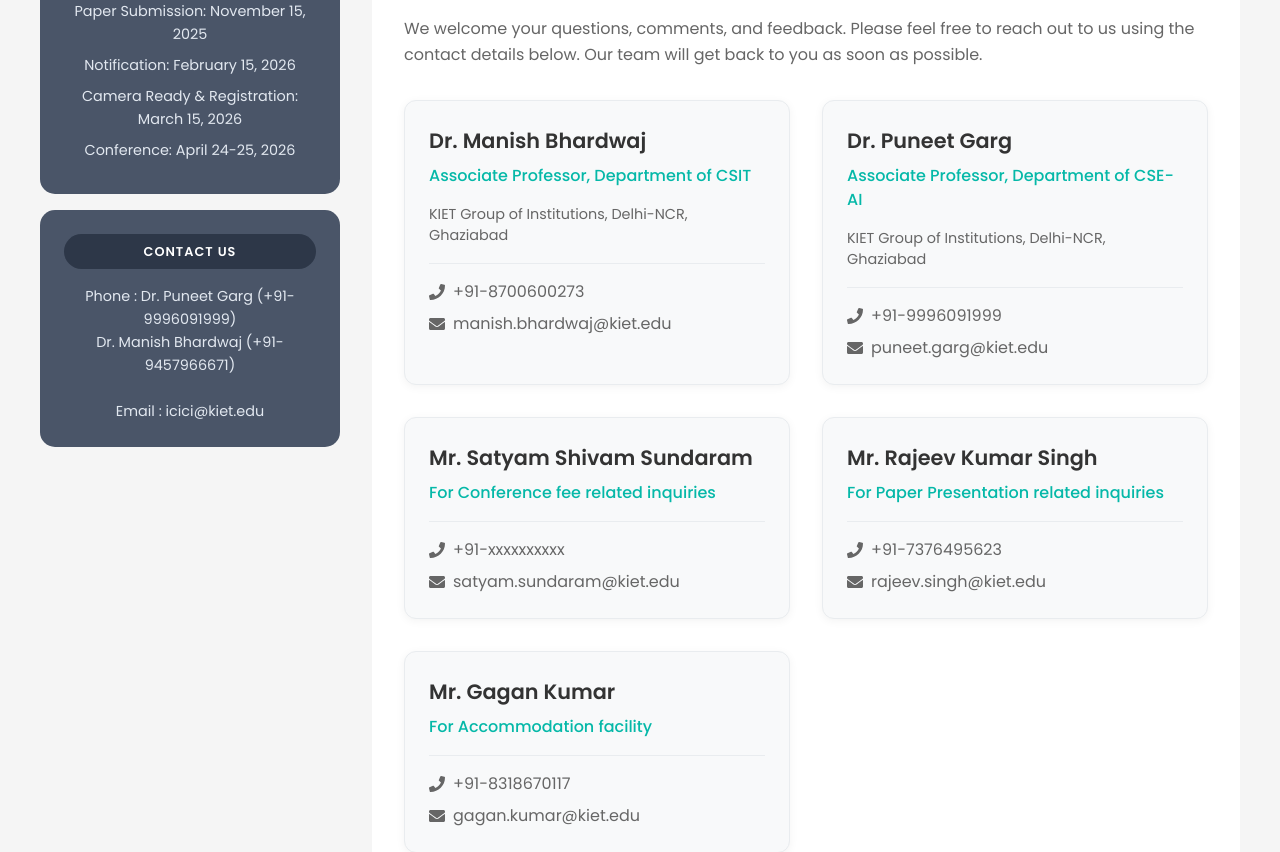
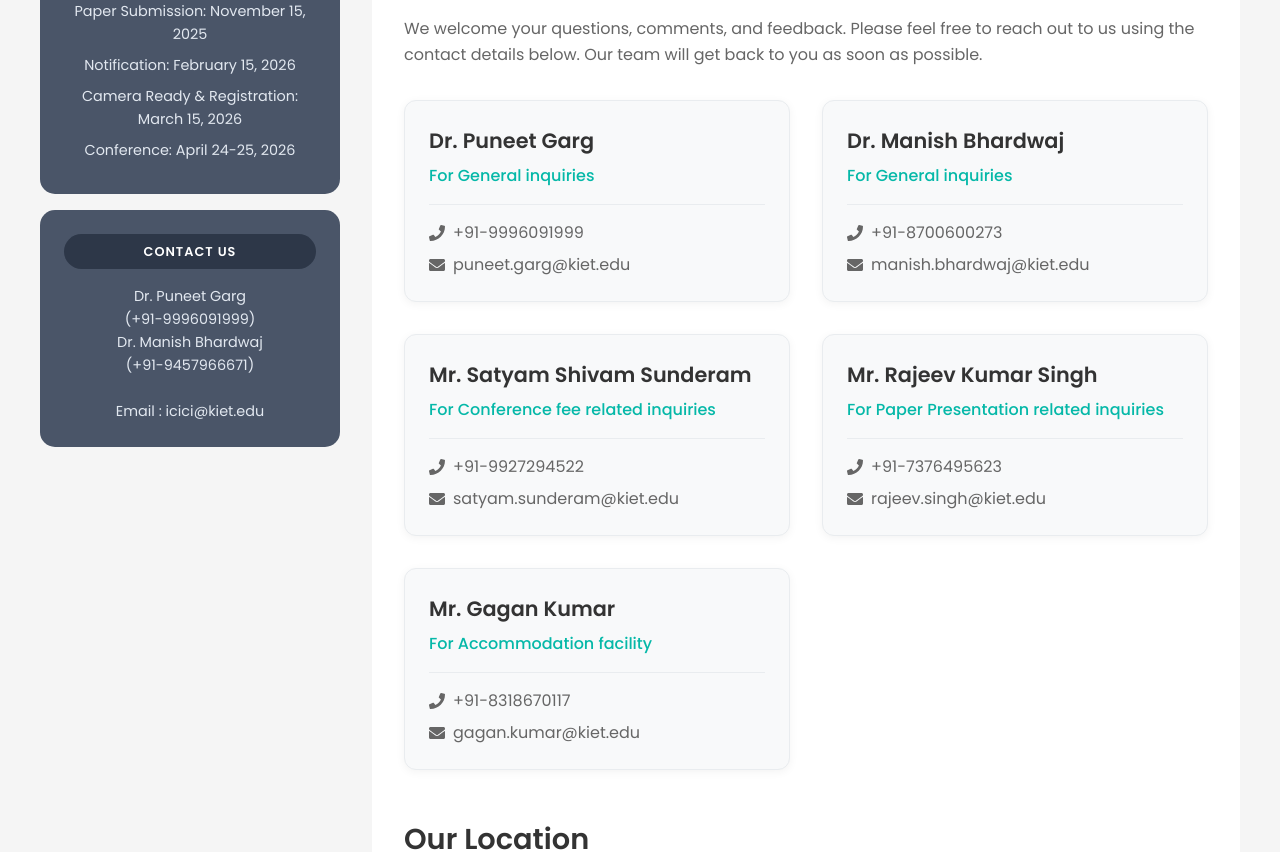
Before and after one commit to ArnavBhardwaj123/KIET_ICICI_2026, a React (Vite) app in the folder frontend/: page /contact in a window 1280 px wide. Shown: the part 1160-2012 px from the top of the page. Built offline with nearby package versions, Linux system fonts and the light colour scheme.

Commit message:
fix contact card

```diff
--- a/frontend/src/pages/callforpapers.jsx
+++ b/frontend/src/pages/callforpapers.jsx
@@ -413,14 +413,13 @@ export default function CallForPapers() {
                 flexDirection: 'column',
                 gap: '1rem'
               }}>
-                <div style={{ display: 'flex', alignItems: 'flex-start', gap: '0.5rem' }}>
-
-                  <div>
-                    <p style={{ margin: 0 }}>Phone : Dr. Puneet Garg (+91-9996091999)</p>
-                    <p style={{ margin: 0 }}>Dr. Manish Bhardwaj (+91-9457966671)</p>
-                    <br />
-                    <p style={{ margin: 0 }}>Email : icici@kiet.edu</p>
-                  </div>
+                <div style={{ display: 'flex', justifyContent: 'center', alignItems: 'center', gap: '0.5rem' }}>
+                <div style={{ textAlign: 'center' }}>
+                <p style={{ margin: 0 }}>Dr. Puneet Garg <br />(+91-9996091999)</p>
+                <p style={{ margin: 0 }}>Dr. Manish Bhardwaj <br /> (+91-9457966671)</p>
+                <br />
+                <p style={{ margin: 0 }}>Email : icici@kiet.edu</p>
+                </div>
                 </div>
               </div>
             </div>
--- a/frontend/src/pages/committee.jsx
+++ b/frontend/src/pages/committee.jsx
@@ -633,13 +633,13 @@ export default function Committee() {
                 flexDirection: 'column',
                 gap: '1rem'
               }}>
-                <div style={{ display: 'flex', alignItems: 'flex-start', gap: '0.5rem' }}>
-                  <div>
-                    <p style={{ margin: 0 }}>Phone : Dr. Puneet Garg (+91-9996091999)</p>
-                    <p style={{ margin: 0 }}>Dr. Manish Bhardwaj (+91-9457966671)</p>
-                    <br />
-                    <p style={{ margin: 0 }}>Email : icici@kiet.edu</p>
-                  </div>
+                <div style={{ display: 'flex', justifyContent: 'center', alignItems: 'center', gap: '0.5rem' }}>
+                <div style={{ textAlign: 'center' }}>
+                <p style={{ margin: 0 }}>Dr. Puneet Garg <br />(+91-9996091999)</p>
+                <p style={{ margin: 0 }}>Dr. Manish Bhardwaj <br /> (+91-9457966671)</p>
+                <br />
+                <p style={{ margin: 0 }}>Email : icici@kiet.edu</p>
+                </div>
                 </div>
               </div>
             </div>
--- a/frontend/src/pages/contact.jsx
+++ b/frontend/src/pages/contact.jsx
@@ -6,25 +6,23 @@ const heroimage = "/images/KIET1.jpg";
 
 // Contact Data
 const contactData = [
+   {
+    name: "Dr. Puneet Garg",
+    title: "For General inquiries",
+    phone: "+91-9996091999",
+    email: "puneet.garg@kiet.edu",
+  },
   {
     name: "Dr. Manish Bhardwaj",
-    title: "Associate Professor, Department of CSIT",
-    institution: "KIET Group of Institutions, Delhi-NCR, Ghaziabad",
+    title: "For General inquiries",
     phone: "+91-8700600273",
     email: "manish.bhardwaj@kiet.edu",
   },
   {
-    name: "Dr. Puneet Garg",
-    title: "Associate Professor, Department of CSE-AI",
-    institution: "KIET Group of Institutions, Delhi-NCR, Ghaziabad",
-    phone: "+91-9996091999",
-    email: "puneet.garg@kiet.edu",
-  },
-  {
-    name: "Mr. Satyam Shivam Sundaram",
+    name: "Mr. Satyam Shivam Sunderam",
     title: "For Conference fee related inquiries",
-    phone: "+91-xxxxxxxxxx",
-    email: "satyam.sundaram@kiet.edu",
+    phone: "+91-9927294522",
+    email: "satyam.sunderam@kiet.edu",
   },
   {
     name: "Mr. Rajeev Kumar Singh",
@@ -108,7 +106,7 @@ export default function Contact() {
                 letterSpacing: "1px",
               }}
             >
-              ICICI 2026
+              IEEE ICICI 2026
             </p>
             <h1
               style={{
@@ -287,13 +285,13 @@ export default function Contact() {
                 flexDirection: 'column',
                 gap: '1rem'
               }}>
-                <div style={{ display: 'flex', alignItems: 'flex-start', gap: '0.5rem' }}>
-                  <div>
-                    <p style={{ margin: 0 }}>Phone : Dr. Puneet Garg (+91-9996091999)</p>
-                    <p style={{ margin: 0 }}>Dr. Manish Bhardwaj (+91-9457966671)</p>
-                    <br />
-                    <p style={{ margin: 0 }}>Email : icici@kiet.edu</p>
-                  </div>
+               <div style={{ display: 'flex', justifyContent: 'center', alignItems: 'center', gap: '0.5rem' }}>
+                <div style={{ textAlign: 'center' }}>
+                <p style={{ margin: 0 }}>Dr. Puneet Garg <br />(+91-9996091999)</p>
+                <p style={{ margin: 0 }}>Dr. Manish Bhardwaj <br /> (+91-9457966671)</p>
+                <br />
+                <p style={{ margin: 0 }}>Email : icici@kiet.edu</p>
+                </div>
                 </div>
               </div>
             </div>
@@ -373,7 +371,7 @@ export default function Contact() {
                     border: '1px solid #e2e8f0'
                 }}>
                     <iframe
-                        src="https://www.google.com/maps/embed?pb=!1m18!1m12!1m3!1d3497.893214058242!2d77.49580457421184!3d28.75254547941214!2m3!1f0!2f0!3f0!3m2!1i1024!2i768!4f13.1!3m3!1m2!1s0x390cf47204124251%3A0x35687752b82141a3!2sKIET%20Group%20of%20Institutions!5e0!3m2!1sen!2sin!4v1665429815154!5m2!1sen!2sin"
+                        src="https://www.google.com/maps/embed?pb=!1m18!1m12!1m3!1d3497.892415198929!2d77.49580127536387!3d28.75256227560134!2m3!1f0!2f0!3f0!3m2!1i1024!2i768!4f13.1!3m3!1m2!1s0x390cf47204124251%3A0xf5c6d6eefa89a5df!2sKIET%20Group%20of%20Institutions!5e0!3m2!1sen!2sin!4v1728950058287!5m2!1sen!2sin"
                         width="100%"
                         height="100%"
                         style={{ border: 0 }}
--- a/frontend/src/pages/important_dates.jsx
+++ b/frontend/src/pages/important_dates.jsx
@@ -181,14 +181,13 @@ export default function ImportantDates() {
                 flexDirection: 'column',
                 gap: '1rem'
               }}>
-                <div style={{ display: 'flex', alignItems: 'flex-start', gap: '0.5rem' }}>
-
-                  <div>
-                    <p style={{ margin: 0 }}>Phone : Dr. Puneet Garg (+91-9996091999)</p>
-                    <p style={{ margin: 0 }}>Dr. Manish Bhardwaj (+91-9457966671)</p>
-                    <br />
-                    <p style={{ margin: 0 }}>Email : icici@kiet.edu</p>
-                  </div>
+                <div style={{ display: 'flex', justifyContent: 'center', alignItems: 'center', gap: '0.5rem' }}>
+                <div style={{ textAlign: 'center' }}>
+                <p style={{ margin: 0 }}>Dr. Puneet Garg <br />(+91-9996091999)</p>
+                <p style={{ margin: 0 }}>Dr. Manish Bhardwaj <br /> (+91-9457966671)</p>
+                <br />
+                <p style={{ margin: 0 }}>Email : icici@kiet.edu</p>
+                </div>
                 </div>
               </div>
             </div>
--- a/frontend/src/pages/papersubmission.jsx
+++ b/frontend/src/pages/papersubmission.jsx
@@ -311,13 +311,13 @@ export default function PaperSubmission() {
                 flexDirection: 'column',
                 gap: '1rem'
               }}>
-                <div style={{ display: 'flex', alignItems: 'flex-start', gap: '0.5rem' }}>
-                  <div>
-                    <p style={{ margin: 0 }}>Phone : Dr. Puneet Garg (+91-9996091999)</p>
-                    <p style={{ margin: 0 }}>Dr. Manish Bhardwaj (+91-9457966671)</p>
-                    <br />
-                    <p style={{ margin: 0 }}>Email : icici@kiet.edu</p>
-                  </div>
+                <div style={{ display: 'flex', justifyContent: 'center', alignItems: 'center', gap: '0.5rem' }}>
+                <div style={{ textAlign: 'center' }}>
+                <p style={{ margin: 0 }}>Dr. Puneet Garg <br />(+91-9996091999)</p>
+                <p style={{ margin: 0 }}>Dr. Manish Bhardwaj <br /> (+91-9457966671)</p>
+                <br />
+                <p style={{ margin: 0 }}>Email : icici@kiet.edu</p>
+                </div>
                 </div>
               </div>
             </div>
--- a/frontend/src/pages/registration.jsx
+++ b/frontend/src/pages/registration.jsx
@@ -289,13 +289,13 @@ export default function Registration() {
                 flexDirection: 'column',
                 gap: '1rem'
               }}>
-                <div style={{ display: 'flex', alignItems: 'flex-start', gap: '0.5rem' }}>
-                  <div>
-                    <p style={{ margin: 0 }}>Phone : Dr. Puneet Garg (+91-9996091999)</p>
-                    <p style={{ margin: 0 }}>Dr. Manish Bhardwaj (+91-9457966671)</p>
-                    <br />
-                    <p style={{ margin: 0 }}>Email : icici@kiet.edu</p>
-                  </div>
+                <div style={{ display: 'flex', justifyContent: 'center', alignItems: 'center', gap: '0.5rem' }}>
+                <div style={{ textAlign: 'center' }}>
+                <p style={{ margin: 0 }}>Dr. Puneet Garg <br />(+91-9996091999)</p>
+                <p style={{ margin: 0 }}>Dr. Manish Bhardwaj <br /> (+91-9457966671)</p>
+                <br />
+                <p style={{ margin: 0 }}>Email : icici@kiet.edu</p>
+                </div>
                 </div>
 
               </div>
--- a/frontend/src/pages/speakers.jsx
+++ b/frontend/src/pages/speakers.jsx
@@ -411,14 +411,13 @@ export default function Speakers() {
                 flexDirection: 'column',
                 gap: '1rem'
               }}>
-                <div style={{ display: 'flex', alignItems: 'flex-start', gap: '0.5rem' }}>
-                  <div>
-                    <p style={{ margin: 0 }}>Phone : Dr. Puneet Garg (+91-9996091999)</p>
-                    <p style={{ margin: 0 }}>Dr. Manish Bhardwaj (+91-9457966671)</p>
-                    <br />
-                    <p style={{ margin: 0 }}>Email : icici@kiet.edu</p>
-
-                  </div>
+                <div style={{ display: 'flex', justifyContent: 'center', alignItems: 'center', gap: '0.5rem' }}>
+                <div style={{ textAlign: 'center' }}>
+                <p style={{ margin: 0 }}>Dr. Puneet Garg <br />(+91-9996091999)</p>
+                <p style={{ margin: 0 }}>Dr. Manish Bhardwaj <br /> (+91-9457966671)</p>
+                <br />
+                <p style={{ margin: 0 }}>Email : icici@kiet.edu</p>
+                </div>
                 </div>
 
               </div>
```
